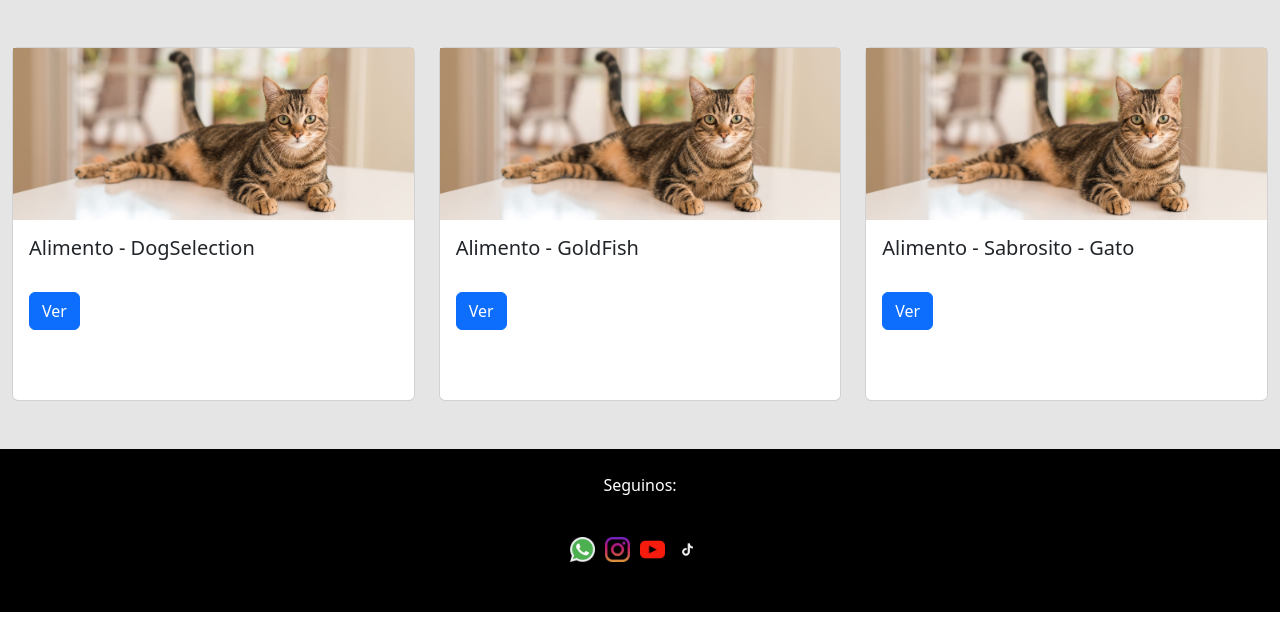
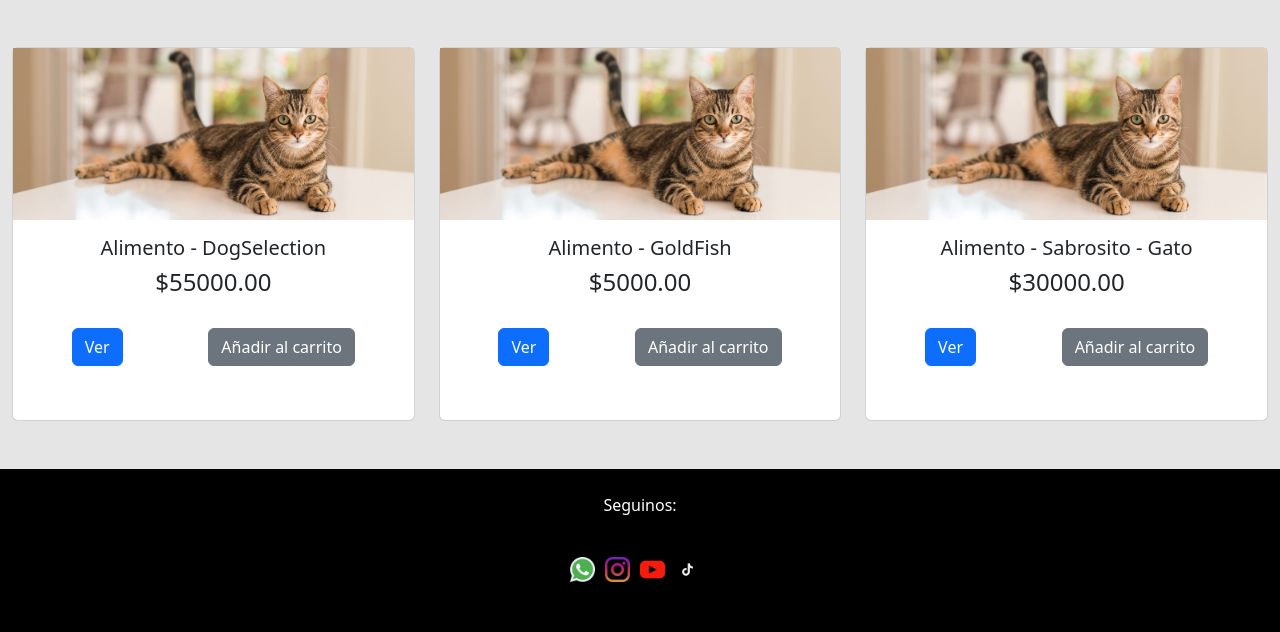
Before and after one commit to NahuelAhumada/petshop_con_django, a Django app: page / in a window 1280 px wide. Shown: the part 701-1333 px from the top of the page. Run offline with Django 5.2, Linux system fonts and the light colour scheme; data comes from the database, SQL or seed files in the repository; some libraries are stand-ins or nearby versions.

Commit message:
Precio y boton de carrito

```diff
--- a/static_dev/css/main.css
+++ b/static_dev/css/main.css
@@ -57,5 +57,5 @@
 }
 
 .card-body{
-    min-height: 180px;
+    min-height: 200px;
 }
--- a/templates/home/index.html
+++ b/templates/home/index.html
@@ -29,14 +29,18 @@
     </div>
     <br>
     <div class="row">
-      {% for producto in productos %}
+      {% for producto in productos|slice:':3' %}
       <div class="col-12 col-sm-6 col-md-4">
           <div class="card mt-5 mb-5">
               <img src="/media/producto/kitty.png" style="width: 100%;">
               <div class="card-body">
-                  <h5 class="card-title">{{producto.producto}}</h5>
+                  <h5 class="card-title center">{{producto.producto}}</h5>
+                  <h4 class="center">${{producto.precio}}</h4>
                   <br>
-                  <a href="#" class="btn btn-primary">Ver</a>
+                  <section class="d-flex justify-content-around">
+                    <a href="#" class="btn btn-primary ">Ver</a>
+                    <a href="#" class="btn btn-secondary">Añadir al carrito</a>
+                  </section>
               </div>
           </div>
         </div>
```
